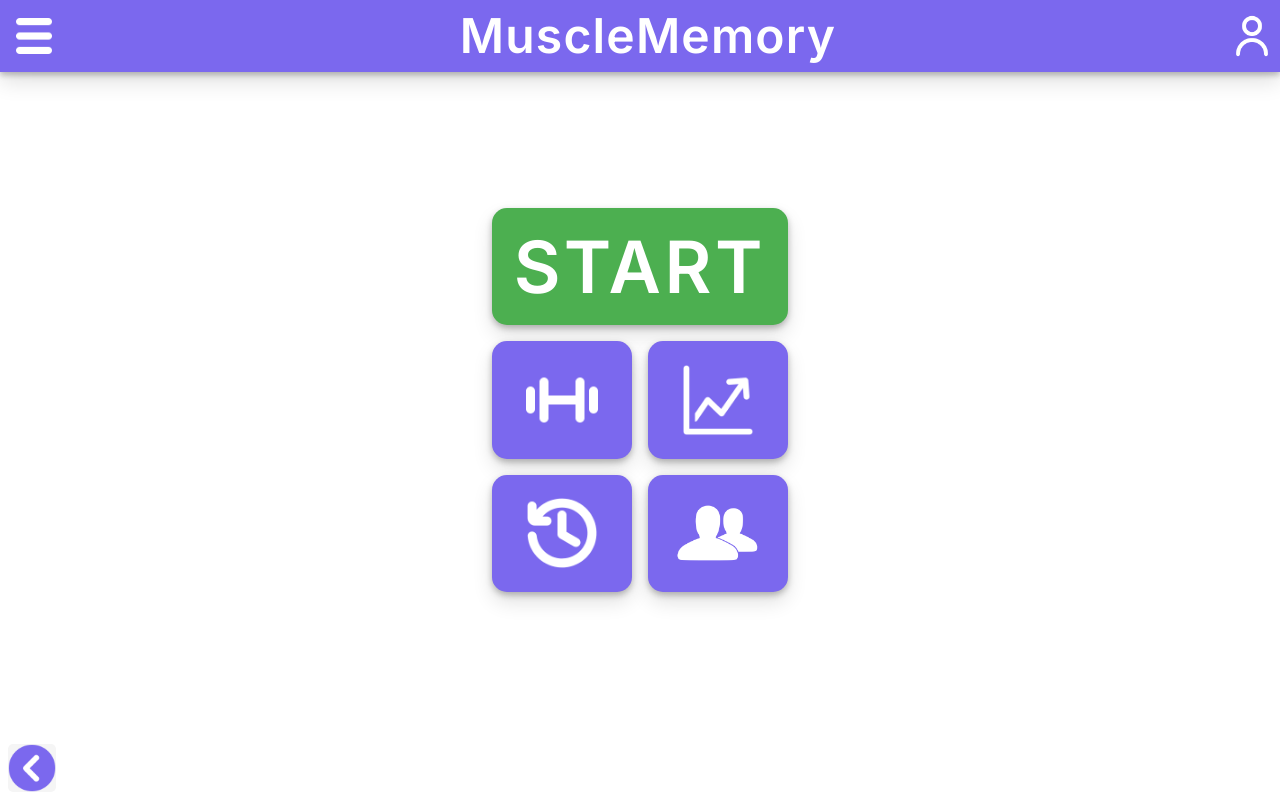
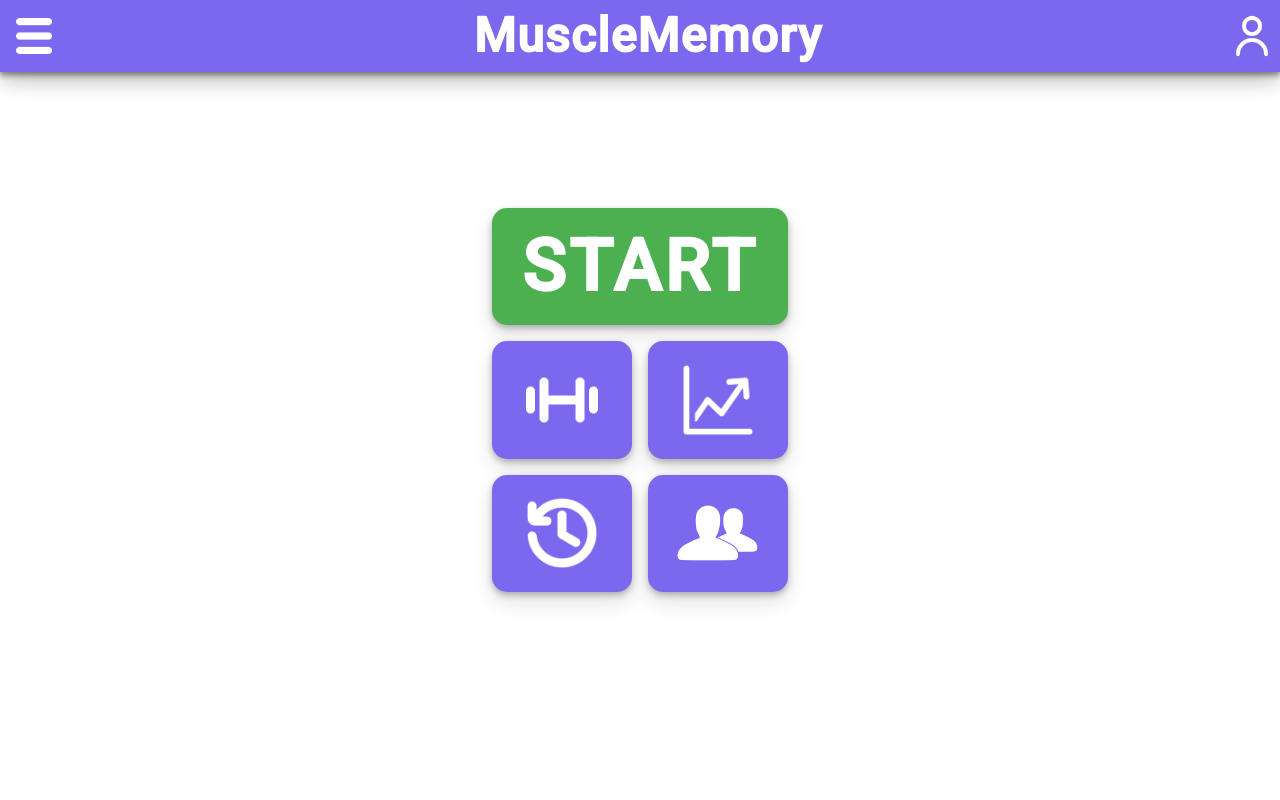
Before and after one commit to jszama/musclememory, a Next.js app in the folder frontend/: page / in a window 1280 px wide. Built offline with nearby package versions, Linux system fonts and the light colour scheme.

Commit message:
UI: created back button

```diff
--- a/frontend/app/components/BackButton.tsx
+++ b/frontend/app/components/BackButton.tsx
@@ -1,10 +1,27 @@
 'use client';
 
 import Image from 'next/image';
-import React from 'react';
+import React, { useEffect, useState } from 'react';
 
 export default function BackButton() {
+    const [isHomePage, setIsHomePage] = useState(false);
+
+    useEffect(() => {
+        setIsHomePage(window.location.pathname === '/');
+    }, []);
+
     return (
-        <Image className='back-btn' src="/back.png" alt="back-button" width={64} height={64} onClick={() => window.history.back()}/>
+        <>
+            {!isHomePage && (
+                <Image
+                    className='back-btn'
+                    src="/back.png"
+                    alt="back-button"
+                    width={64}
+                    height={64}
+                    onClick={() => window.history.back()}
+                />
+            )}
+        </>
     );
 }
--- a/frontend/app/layout.tsx
+++ b/frontend/app/layout.tsx
@@ -1,16 +1,19 @@
 import type { Metadata } from "next";
-import { Inter } from "next/font/google";
+import { Roboto } from 'next/font/google'
 import "./globals.css";
-import Header from "./components/Header";
-import BackButton from "./components/BackButton";
 import React from "react";
 
-const inter = Inter({ subsets: ["latin"] });
+import Template from "./template";
 
 export const metadata: Metadata = {
   title: "MuscleMemory",
   description: "Build muscles with memory.",
 };
+
+const roboto = Roboto({
+  weight: ['400', '500'],
+  subsets: ['latin'],
+})
 
 export default function RootLayout({
   children,
@@ -20,10 +23,8 @@ export default function RootLayout({
   return (
     <>
       <html lang="en">
-        <body className={inter.className}>
-          <Header />
-          {children}
-          <BackButton/>
+        <body className={roboto.className}>
+          <Template>{children}</Template>
         </body>
       </html>
     </>
--- /dev/null
+++ b/frontend/app/template.tsx
@@ -0,0 +1,12 @@
+import Header from './components/Header'
+import BackButton from "./components/BackButton";
+
+export default function Template({ children }: { children: React.ReactNode }) {
+    return (
+        <div>
+            <Header />
+            {children}
+            <BackButton />
+        </div>
+    )
+  }
```
